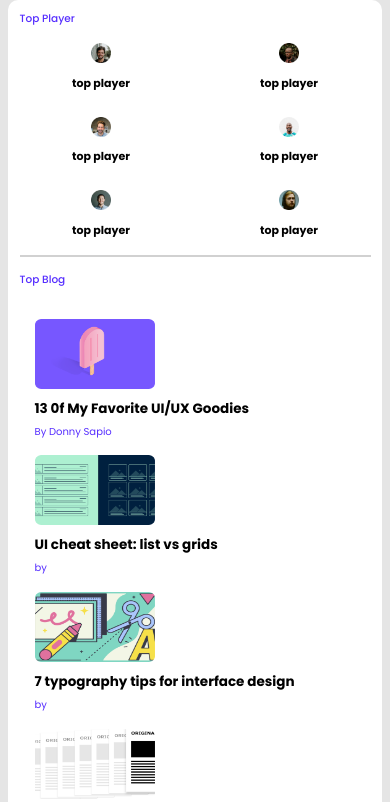
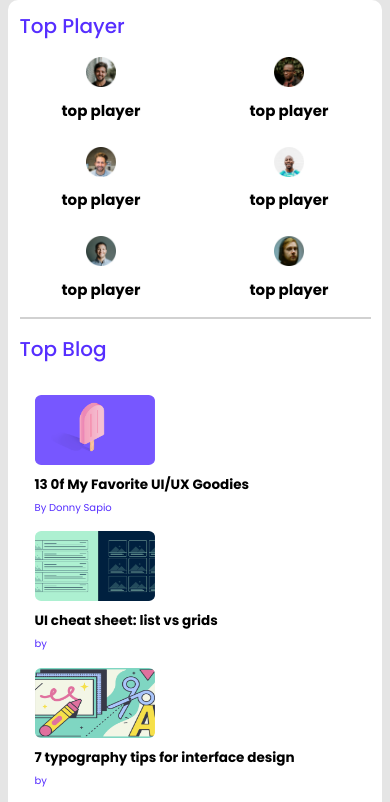
Before and after one commit to saimun5656/project-03-leader-board, a plain HTML site: page index.html in a window 390 px wide. Shown: the part 38-840 px from the top of the page. Drawn offline with Linux system fonts and the light colour scheme.

Commit message:
primary-heading fixed

```diff
--- a/styles/style.css
+++ b/styles/style.css
@@ -178,6 +178,9 @@ hr{
     .navbar .container{
         padding-top: 0px;
     }
+    .primary-heading{
+        font-size: 20px;
+    }
     .top-player-top-blog {
         max-width: 90vw;
         margin-top: 3px;
@@ -188,11 +191,11 @@ hr{
         justify-items: center
     }
     .top-players h3{
-        font-size: 11px;
+        font-size: 15px;
     }
     .top-players img{
-        width: 20px;
-        height: 20px;
+        width: 30px;
+        height: 30px;
     }
     .player{
         flex-direction: column;
```
